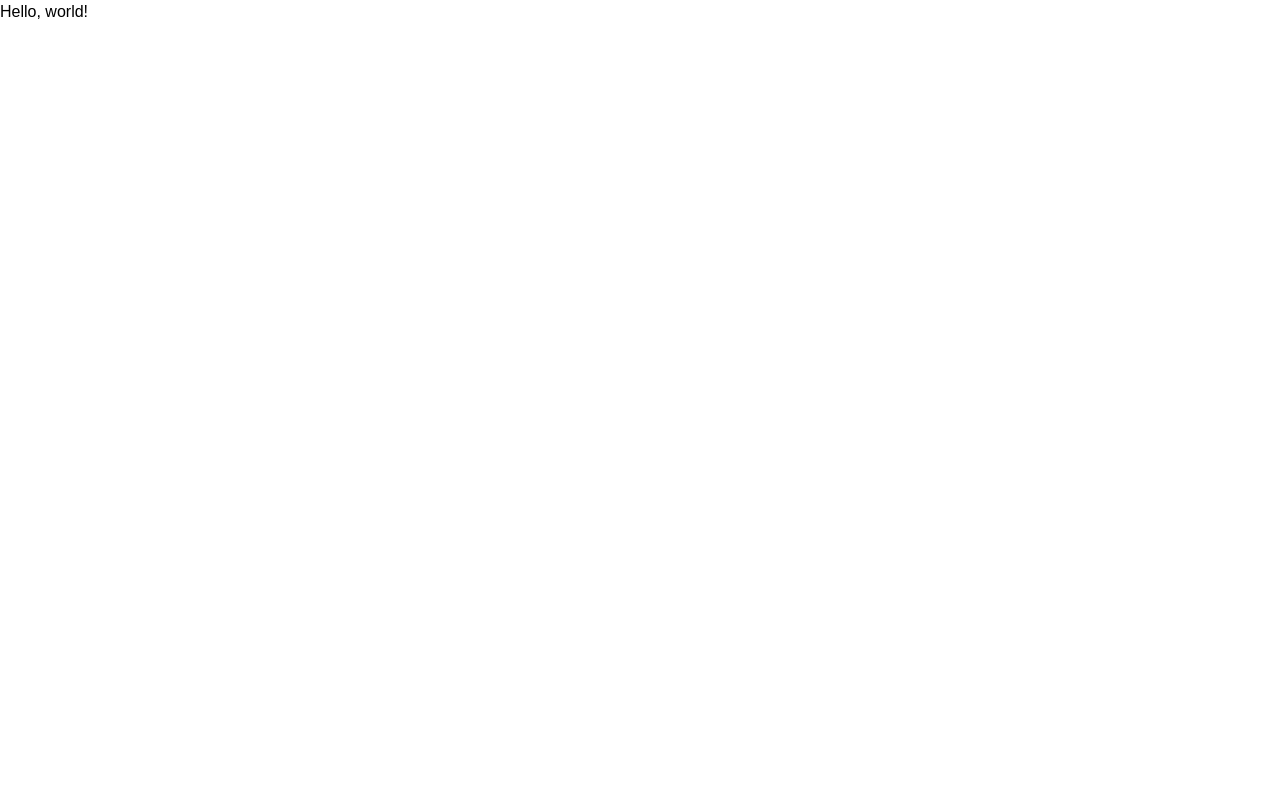
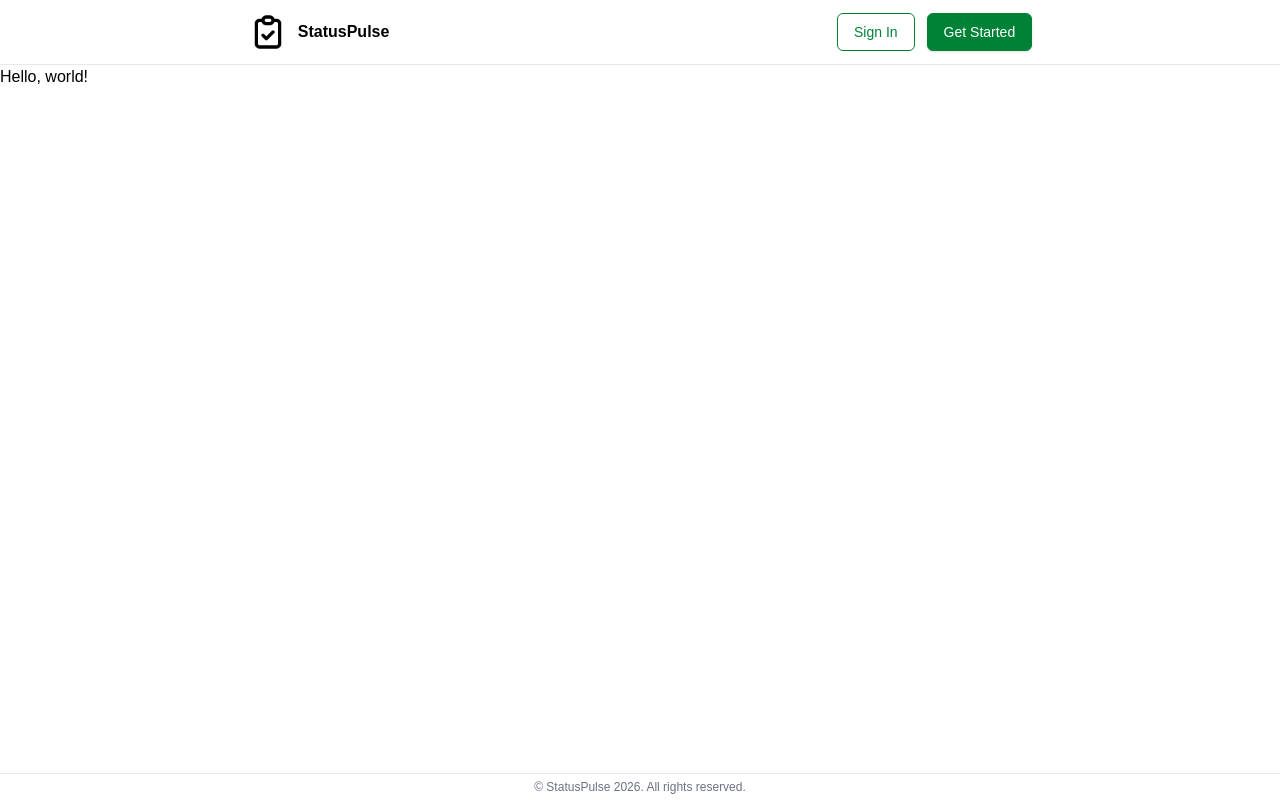
Before and after one commit to 0xGaziin/StatusPulse, a Next.js app in the folder frontend/: page / in a window 1280 px wide. Built offline with nearby package versions, Linux system fonts and the light colour scheme.

Commit message:
feat: created layout components (header and footer)

```diff
--- a/frontend/src/app/layout.tsx
+++ b/frontend/src/app/layout.tsx
@@ -1,5 +1,9 @@
 import type { Metadata } from "next";
 import "./globals.css";
+
+// Components
+import Navbar from "@/components/layout/Navbar";
+import Footer from "@/components/layout/Footer";
 
 export const metadata: Metadata = {
   title: "StatusPulse",
@@ -10,7 +14,9 @@ export default function RootLayout({ children }: LayoutProps<"/">) {
   return (
     <html lang="en" className={`h-full antialiased`}>
       <body className="min-h-full flex flex-col">
+        <Navbar />
         {children}
+        <Footer />
       </body>
     </html>
   );
--- a/frontend/src/app/page.tsx
+++ b/frontend/src/app/page.tsx
@@ -1,7 +1,7 @@
 export default function Page() {
 	return (
-		<>
+		<div>
 			<h1>Hello, world!</h1>
-		</>
+		</div>
 	)
 }
--- /dev/null
+++ b/frontend/src/components/layout/Footer.tsx
@@ -0,0 +1,9 @@
+export default function Footer() {
+  return (
+    <footer className="mt-auto p-1 border-t border-gray-200">
+      <p className="text-[12px] text-gray-500 text-center">
+        &copy; StatusPulse 2026. All rights reserved.
+      </p>
+    </footer>
+  )
+}
--- /dev/null
+++ b/frontend/src/components/layout/Navbar.tsx
@@ -0,0 +1,35 @@
+import Link from "next/link"
+import Image from "next/image"
+
+export default function Navbar() {
+  return (
+    <nav className="flex justify-around items-center px-6 py-3 border-b border-gray-200">
+      <Link href="/" className="flex items-center gap-2.5">
+        <Image
+          src="/clipboard-check.png"
+          alt="StatusPulse Logo"
+          width={40}
+          height={40}
+          priority
+        />
+        <h1 className="font-bold">StatusPulse</h1>
+      </Link>
+
+      <div className="flex items-center gap-3">
+        <Link
+          href="/sign-in"
+          className="px-4 py-2 text-sm font-medium border border-green-700 text-green-700 hover:bg-green-50 rounded-md transition-colors"
+        >
+          Sign In
+        </Link>
+
+        <Link
+          href="/register"
+          className="px-4 py-2 text-sm font-medium bg-green-700 text-white border border-green-700 hover:bg-green-800 rounded-md transition-colors shadow-sm"
+        >
+          Get Started
+        </Link>
+      </div>
+    </nav>
+  )
+}
```
Also changed, not shown: frontend/public/clipboard-check.png (added).
